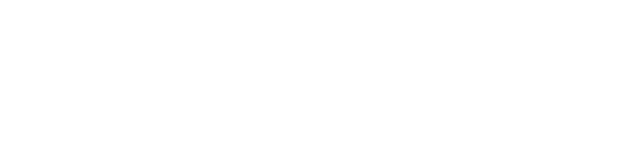
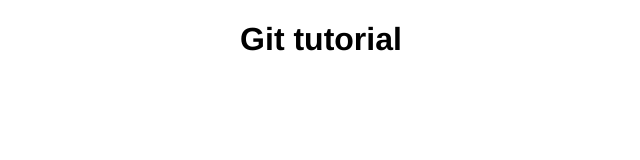
Before and after one commit to fidemester/githubgyakorlas1, a plain HTML site: page index.html in a window 1280 px wide. Shown: the whole page, without its empty margins (319-959 px from the left). Drawn offline with Linux system fonts and the light colour scheme.

Commit message:
added title and header

```diff
--- a/index.css
+++ b/index.css
@@ -0,0 +1,4 @@
+h1 {
+    font-family: Helvetica, sans-serif;
+    text-align: center;
+}
--- a/index.html
+++ b/index.html
@@ -3,10 +3,13 @@
 <head>
     <meta charset="UTF-8">
     <meta name="viewport" content="width=device-width, initial-scale=1.0">
-    <title>Document</title>
+    <title>Git tutorial</title>
     <link rel="stylesheet" href="index.css">
 </head>
 <body>
+<header>
+    <h1>Git tutorial</h1>
+</header>
 
 </body>
 </html>
```
